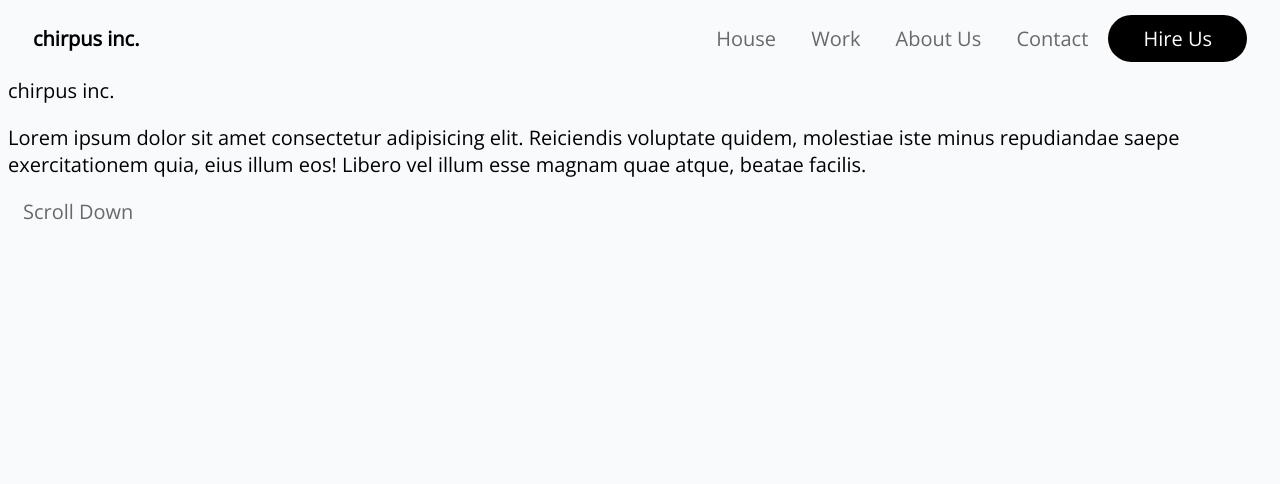
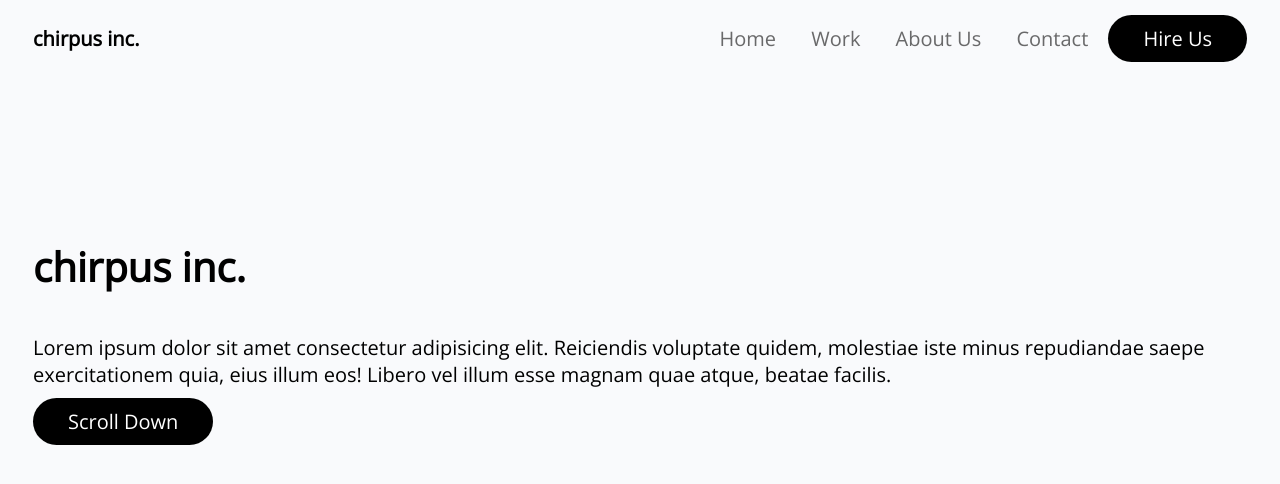
Before and after one commit to anthenywells/chirpus-inc, a plain HTML site: page index.html in a window 1280 px wide. Drawn offline with nearby package versions, Linux system fonts and the light colour scheme.

Commit message:
Positioned the main div/content

```diff
--- a/css/style.css
+++ b/css/style.css
@@ -20,11 +20,10 @@ a {
     font-weight: bold;
 }
 
-.hire__button {
+.buttons {
     color: #fff;
 	border-radius: 25px;
 	background-color:#000000;
-	text-align: center;
 	padding: 10px 35px;
 	width: 25px;
 }
@@ -36,8 +35,17 @@ a {
 
 /* BODY  */
 
+main {
+    position: relative;
+    top: 50%;
+    transform: translateY(75%);
+    margin-left: 25px;
+}
 
-
+.logo__big {
+    font-size: 2em;
+    font-weight: bold;
+}
 
 
 
--- a/index.html
+++ b/index.html
@@ -12,11 +12,11 @@
     <header>
         <p class="logo__small">chirpus inc.</p>
         <nav class="nav__bar">
-            <a href="">House</a>
+            <a href="">Home</a>
             <a href="">Work</a>
             <a href="">About Us</a>
             <a href="">Contact</a>
-            <a href="" class="hire__button">Hire Us</a>
+            <a href="" class="buttons">Hire Us</a>
         </nav>
     </header>
 
@@ -30,7 +30,7 @@
             <div class="circle2"></div>
             <div class="circle3"></div>
         </section>
-        <a href="" class="scroll__button">Scroll Down</a>
+        <a href="" class="buttons">Scroll Down</a>
     </main>
 
 
```
Also changed, not shown: 1 other file.
